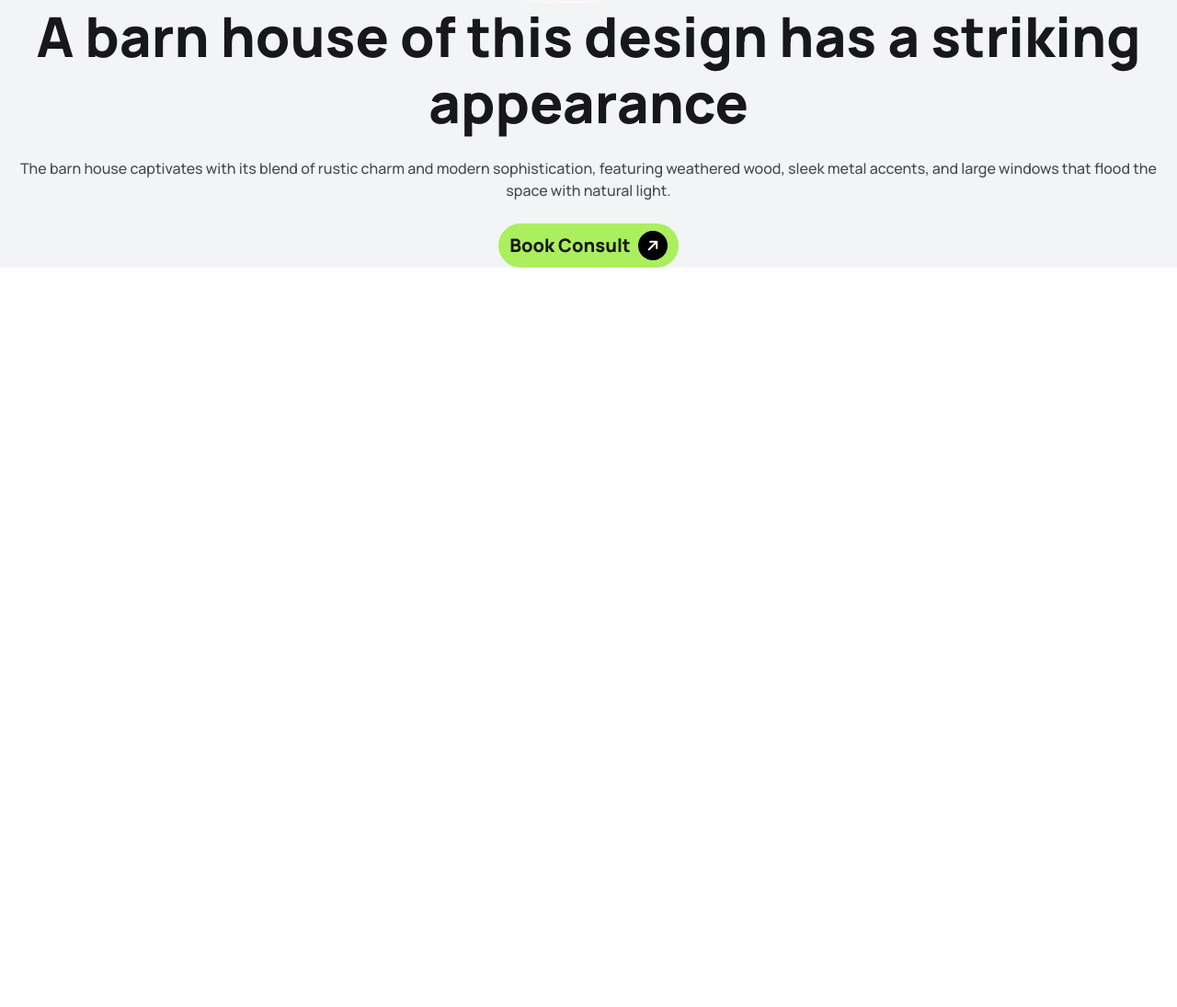
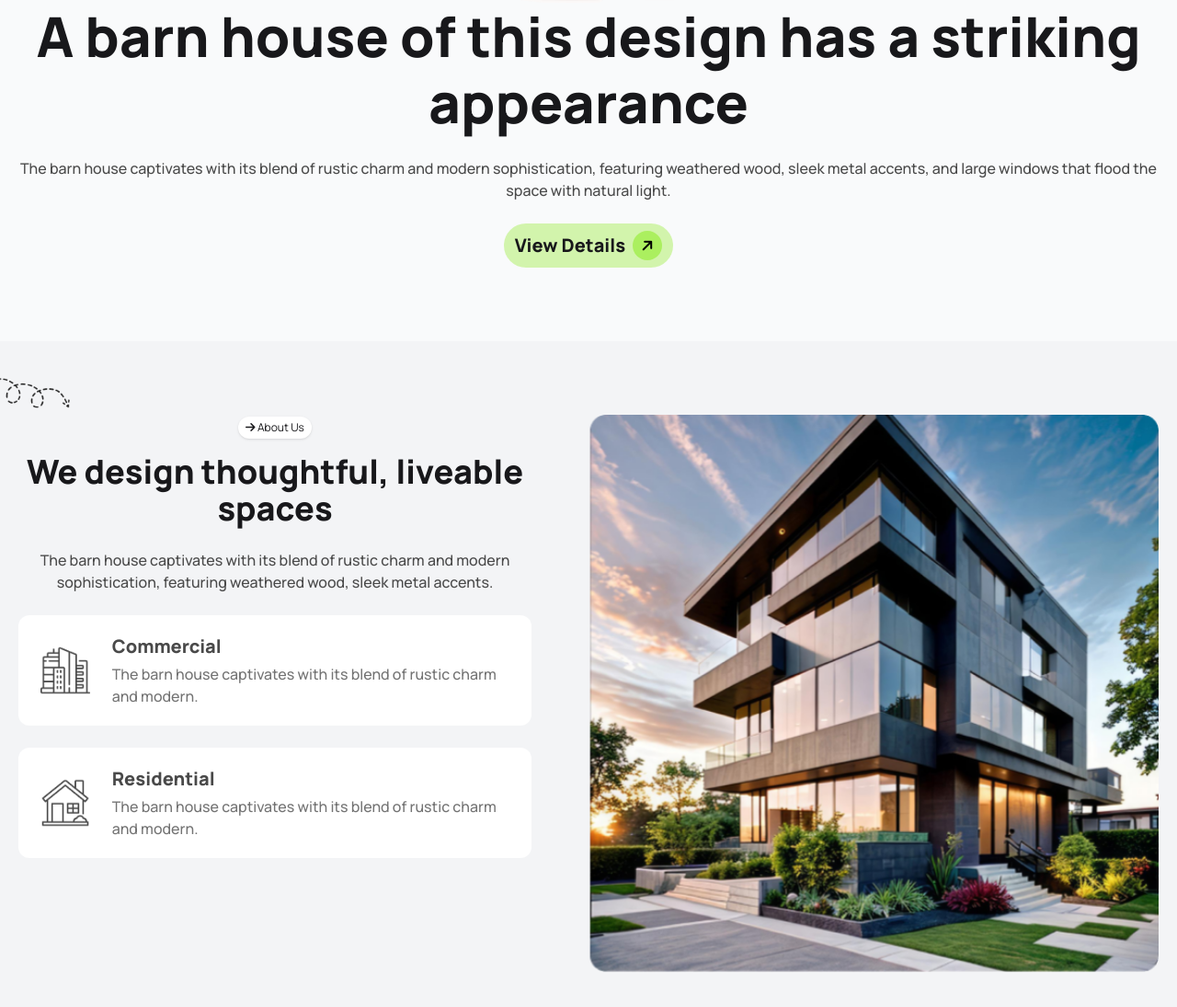
Before and after one commit to mahdihasanjr/Assignment-3, a plain HTML site: page index.html in a window 1280 px wide. Shown: the part 499-1594 px from the top of the page at 92% size. Before the commit the page ends 800 px from the top, so only its background shows below. Drawn offline with nearby package versions, Linux system fonts and the light colour scheme.

Commit message:
completed we design section and updated hero area button color

```diff
--- a/index.html
+++ b/index.html
@@ -26,8 +26,8 @@
 
 <body class="font-manrope">
 
-    <header class="bg-gray-100">
-      <nav class="container mx-auto flex justify-between items-center px-5 md:px-8 lg:px-5 py-8 lg:py-13">
+    <header class="bg-gray-50  px-5 md:px-8 lg:px-5 pb-20">
+      <nav class="container mx-auto flex justify-between items-center py-8 lg:py-13">
         <!-- nav-1 -->
          <div class="flex gap-2 items-center">
            <div class="size-8 bg-color flex justify-center items-center rounded-full">
@@ -64,7 +64,7 @@
       </nav>
 
       <!-- hero-area -->
-       <div class=" container mx-auto px-5 md:px-8 lg:px-5 ">
+       <div class=" container mx-auto ">
         <figure>
             <img src="./assets/banner.png" alt="banner" class="mx-auto">
         </figure>
@@ -75,13 +75,73 @@
                 The barn house captivates with its blend of rustic charm and modern sophistication, featuring weathered wood, sleek metal accents, and large windows that flood the space with natural light.
             </p>
 
-            <button class="bg-color inline-flex items-center justify-center font-extrabold  text-xl rounded-3xl p-3 md:px-3 md:py-2 cursor-pointer">
-                    Book Consult
-                    <span class=" size-6 md:size-8 bg-black text-white flex justify-center items-center rounded-full ml-2"><i class="fa-solid fa-arrow-right -rotate-45 text-base"></i></span>
+            <button class="bg-[rgba(171,239,95,0.5)] inline-flex items-center justify-center font-extrabold  text-xl rounded-3xl p-3 md:px-3 md:py-2 cursor-pointer">
+                    View Details
+                    <span class=" size-6 md:size-8 bg-[#ABEF5F] text-black flex justify-center items-center rounded-full ml-2"><i class="fa-solid fa-arrow-right -rotate-45 text-base"></i></span>
             </button>
 
          </div>
        </div>
     </header>
+
+    <!-- main section -->
+     <main class=" px-5 md:px-8 lg:px-5 bg-gray-100 ">
+
+        <!-- we design section -->
+         <section class=" container mx-auto py-10 lg:py-20">
+            <!-- grid box -->
+            <div class="grid grid-cols-1 lg:grid-cols-2 gap-6 lg:gap-0">
+
+                <!-- text-box -->
+                 <div class="flex-flex-col justify-center lg:max-w-9/10">
+
+                    <!-- heading-tex -->
+                     <div class="text-center relative mb-6">
+                        <figure class="hidden lg:flex absolute -top-10 -left-10">
+                            <img src="./assets/Vector.png" alt="" class="w-3/4">
+                        </figure>
+                        <button class="rounded-3xl bg-white shadow-sm text-xs px-2 py-1 mb-4"><a href="#">
+                            <span><i class="fa-solid fa-arrow-right"></i></span>
+                            About Us</a>
+                        </button>
+                        <h1 class="text-2xl md:text-3xl lg:text-4xl font-extrabold mb-6">We design thoughtful, liveable spaces</h1>
+                        <p class="font-medium text-[#494949]">
+                            The barn house captivates with its blend of rustic charm and modern sophistication, featuring weathered wood, sleek metal accents.
+                        </p>
+                     </div>
+                     <!-- card-box -->
+                      <div class="grid md:grid-cols-2 lg:grid-cols-1 gap-6">
+                        <!-- card-1 -->
+                         <div class="flex items-center gap-6 px-6 py-5 bg-white rounded-xl">
+                            <figure>
+                                <img src="./assets/commercial.png" alt="">
+                            </figure>
+                            <div class="space-y-1">
+                                <h1 class="text-xl font-extrabold text-[#494949]">Commercial</h1>
+                                <p class="text-sm md:text-base font-medium text-[#737373]">The barn house captivates with its blend of rustic charm and modern.</p>
+                            </div>
+                         </div>
+
+                         <!-- card-2 -->
+                         <div class="flex items-center gap-6 px-6 py-5 bg-white rounded-xl">
+                            <figure>
+                                <img src="./assets/residential.png" alt="">
+                            </figure>
+                            <div class="space-y-1">
+                                <h1 class="text-xl font-extrabold text-[#494949]">Residential</h1>
+                                <p class="text-sm md:text-base font-medium text-[#737373]">The barn house captivates with its blend of rustic charm and modern.</p>
+                            </div>
+                         </div>
+                      </div>
+                 </div>
+
+                 <!-- image-box -->
+                  <figure>
+                    <img src="./assets/Rectangle.png" alt=""
+                    class="w-full h-full">
+                  </figure>
+            </div>
+         </section>
+     </main>
 </body>
 </html>
```
